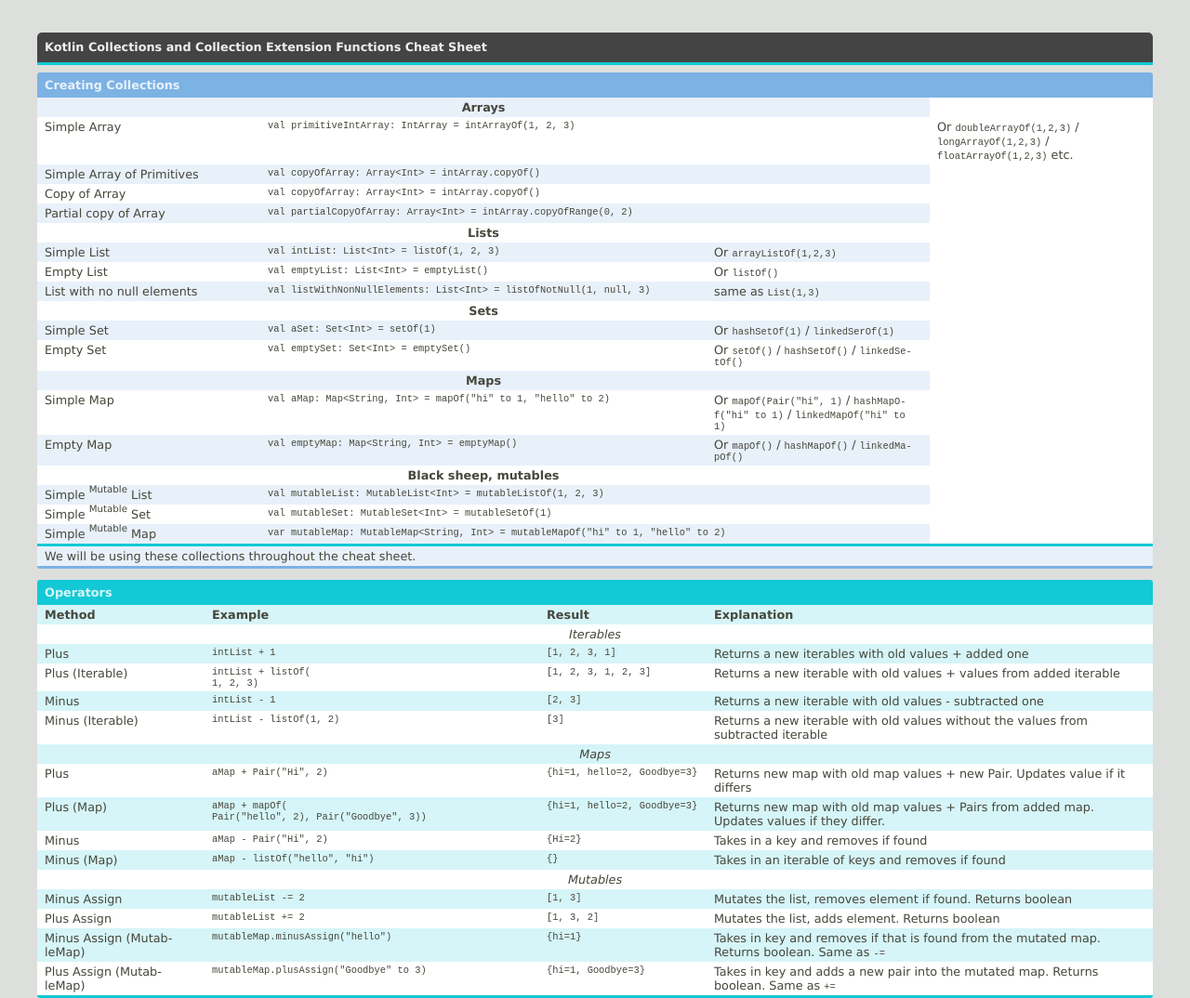
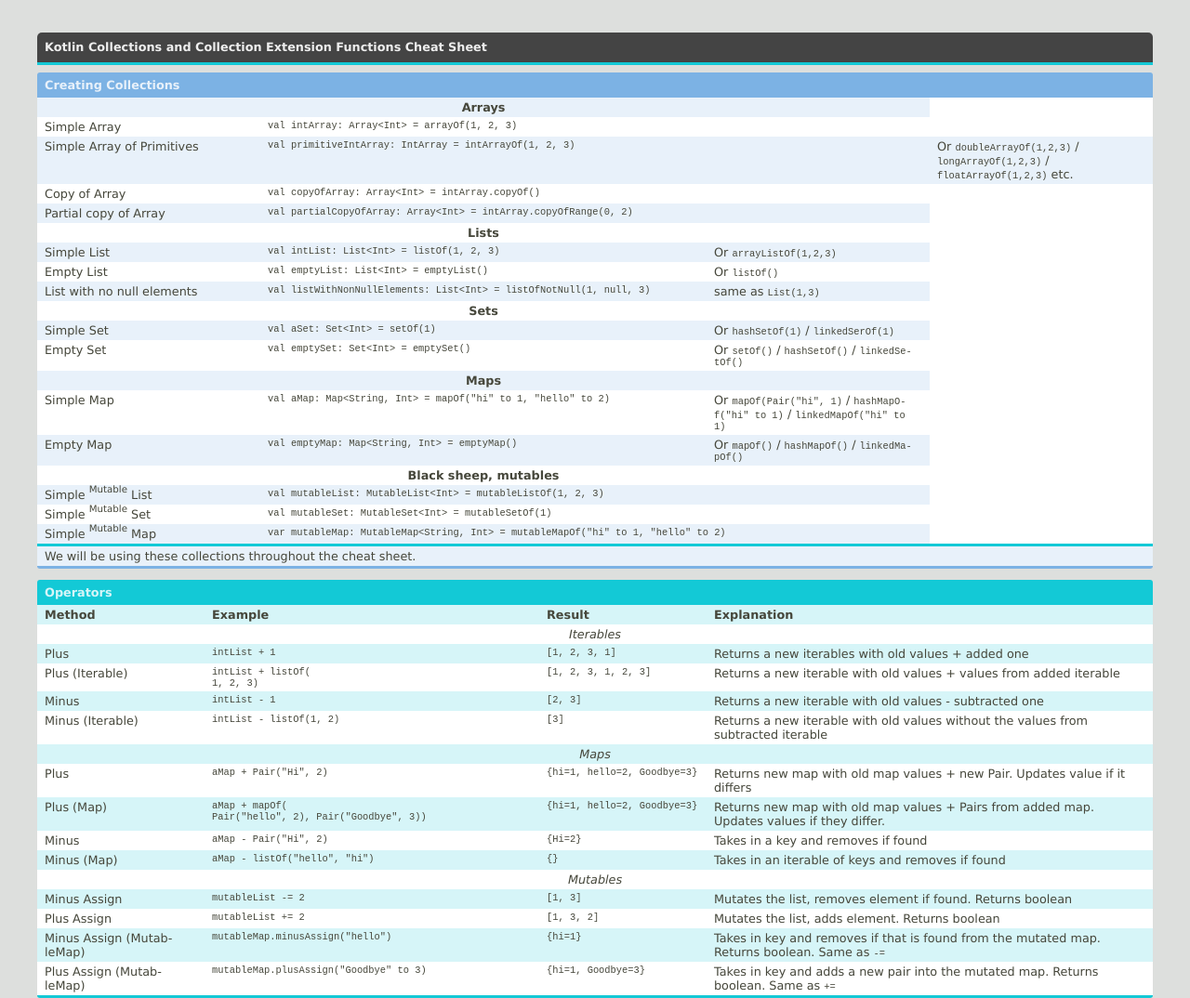
Before and after one commit to Xantier/Kollections, a plain HTML site: page docs/index.html in a window 1280 px wide. Shown: the top 1074 px of the page at 93% size. Drawn offline with Linux system fonts and the light colour scheme.

Commit message:
Removing line change

```diff
--- a/docs/index.html
+++ b/docs/index.html
@@ -650,18 +650,18 @@
                                                     <div style="padding: 3px 8px;">Simple Array</div>
                                                 </td>
                                                 <td valign="top" class="cheat_sheet_output_cell_2" colspan="2">
+                                                    <div style="padding: 3px 8px;"><code>val intArray: Array&lt;­Int&gt; = arrayOf(1, 2, 3)</code></div>
+                                                </td>
+                                            </tr>
+                                            <tr class="altrow countrow">
+                                                <td valign="top" class="cheat_sheet_output_cell_1">
+                                                    <div style="padding: 3px 8px;">Simple Array of Primitives</div>
+                                                </td>
+                                                <td valign="top" class="cheat_sheet_output_cell_2" colspan="2">
                                                     <div style="padding: 3px 8px;"><code>val primitiveIntArray: IntArray = intArrayOf(1, 2, 3)</code></div>
                                                 </td>
                                                 <td valign="top" class="cheat_sheet_output_cell_3">
                                                     <div style="padding: 3px 8px;">Or <code>doubleArrayOf(1,2,3)</code> / <code>longArrayOf(1,2,3)</code> / <code>floatArrayOf(1,2,3)</code> etc.</div>
-                                                </td>
-                                            </tr>
-                                            <tr class="altrow countrow">
-                                                <td valign="top" class="cheat_sheet_output_cell_1">
-                                                    <div style="padding: 3px 8px;">Simple Array of Primitives</div>
-                                                </td>
-                                                <td valign="top" class="cheat_sheet_output_cell_2" colspan="2">
-                                                    <div style="padding: 3px 8px;"><code>val copyOf­Array: Array&lt;­Int&gt; = intArr­ay.c­op­yOf()</code></div>
                                                 </td>
                                             </tr>
                                             <tr class="countrow">
```
